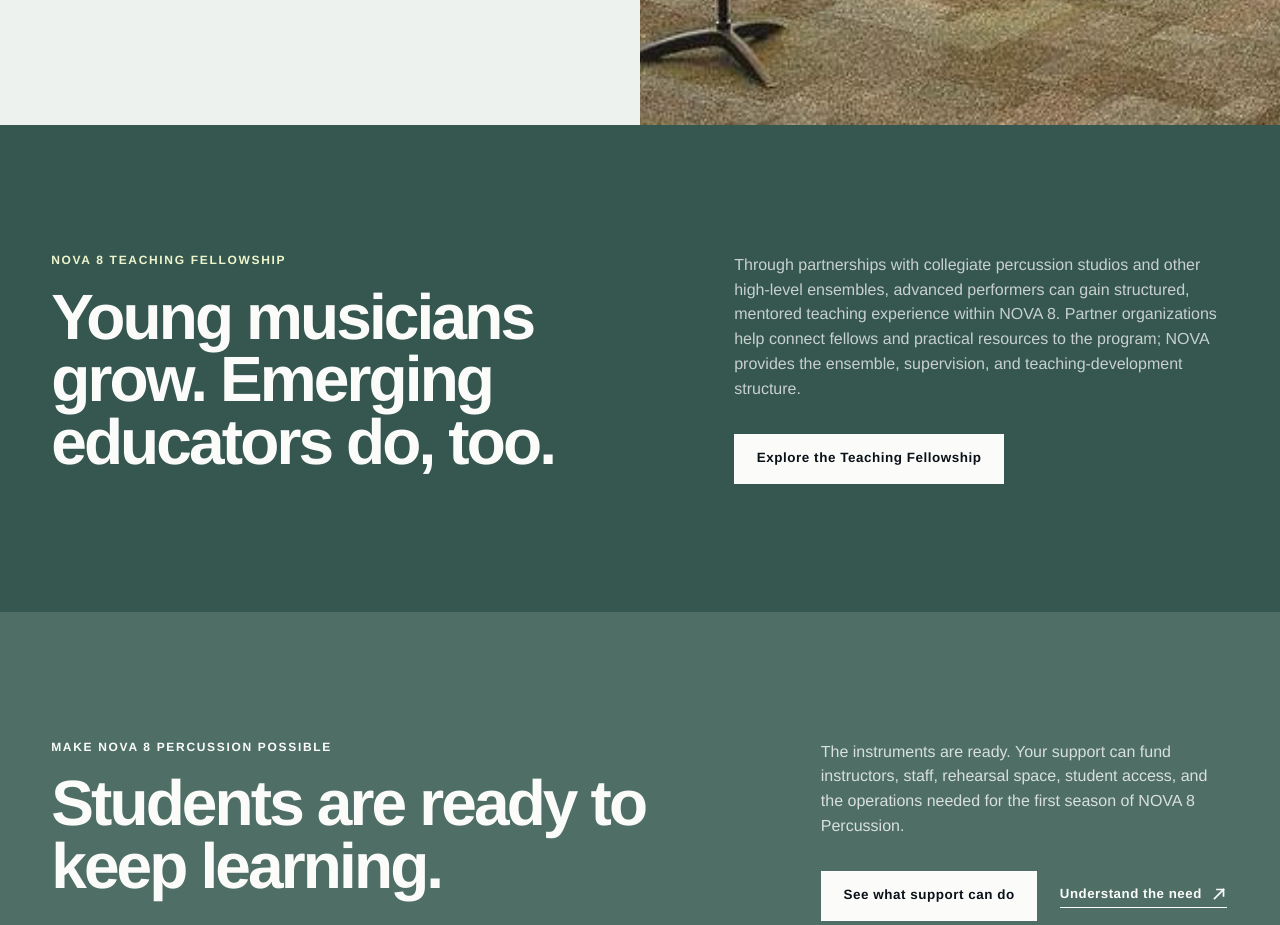
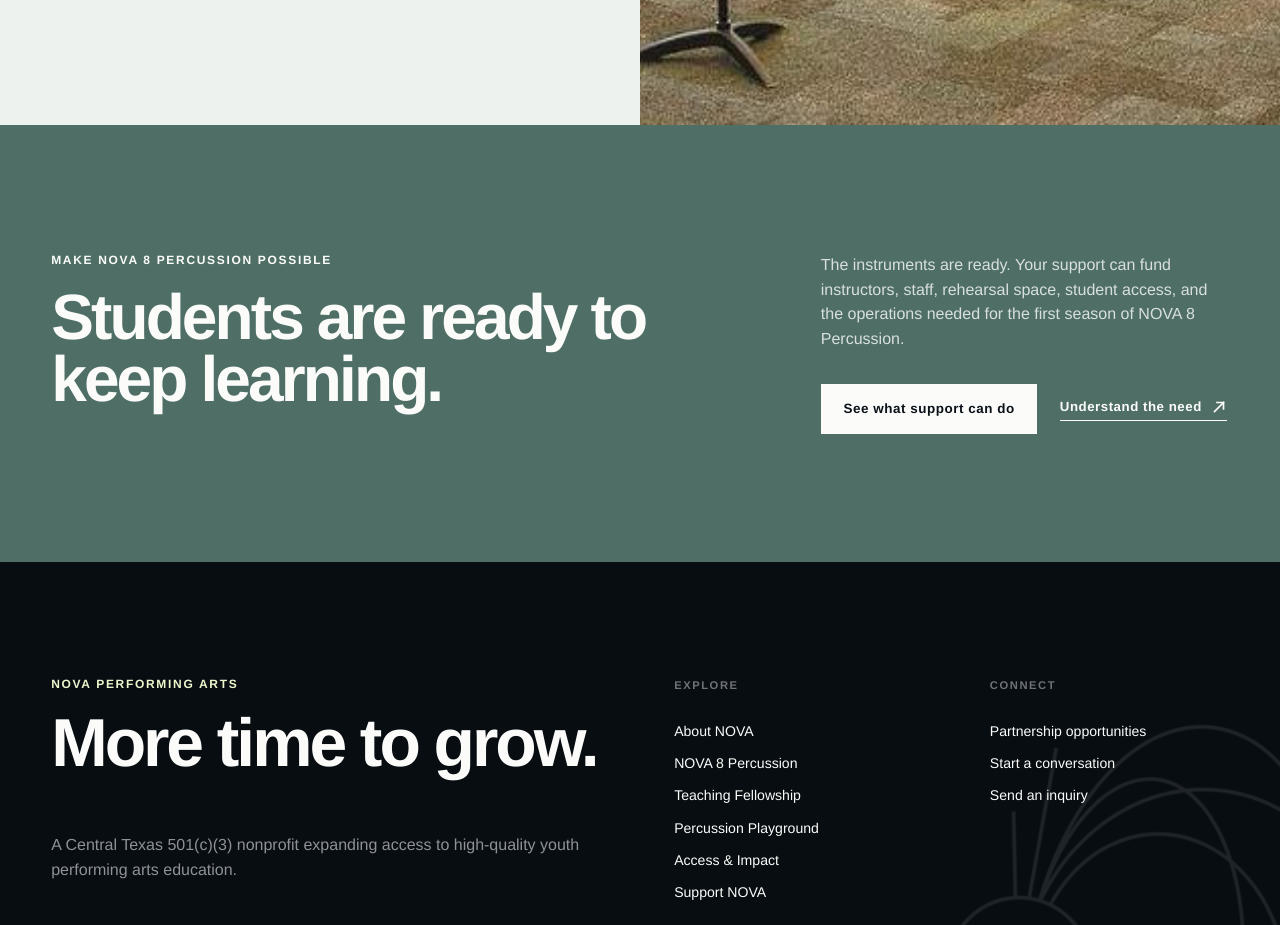
Before and after one commit to ashbwilliams/nova-pa, a Next.js app: page /nova-8 in a window 1280 px wide. Shown: the part 4600-5525 px from the top of the page. Built offline with nearby package versions, Linux system fonts and the light colour scheme; no server answers; the database is empty.

Commit message:
Separate institutional partnership pathway

```diff
--- a/src/app/nova-8/page.tsx
+++ b/src/app/nova-8/page.tsx
@@ -170,25 +170,6 @@
         </div>
       </section>
 
-      <section className="fellowship-feature-section">
-        <div>
-          <p className="eyebrow light">NOVA 8 Teaching Fellowship</p>
-          <h2>Young musicians grow. Emerging educators do, too.</h2>
-        </div>
-        <div>
-          <p>
-            Through partnerships with collegiate percussion studios and other
-            high-level ensembles, advanced performers can gain structured, mentored
-            teaching experience within NOVA 8. Partner organizations help connect
-            fellows and practical resources to the program; NOVA provides the
-            ensemble, supervision, and teaching-development structure.
-          </p>
-          <Link className="button button-light" href="/teaching-fellowship">
-            Explore the Teaching Fellowship
-          </Link>
-        </div>
-      </section>
-
       <CtaBand
         eyebrow="Make NOVA 8 Percussion possible"
         title="Students are ready to keep learning."
```
